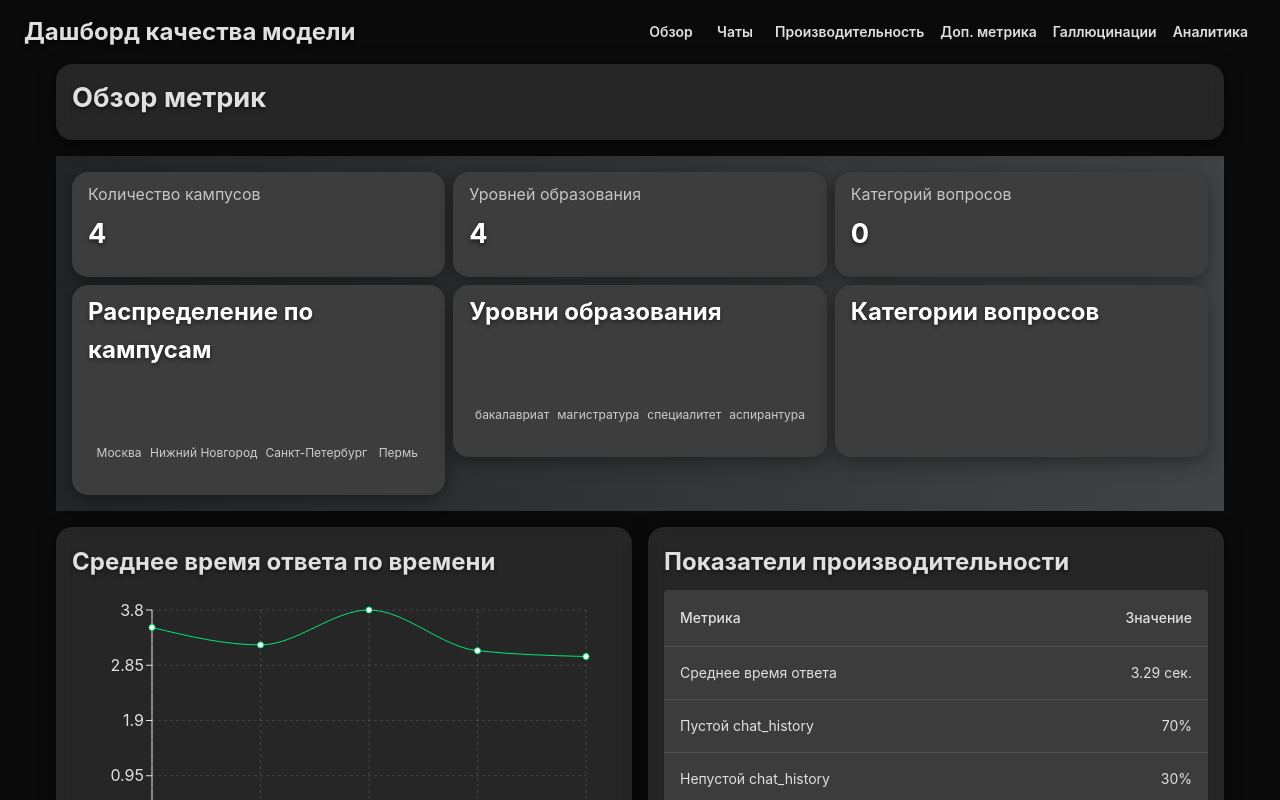
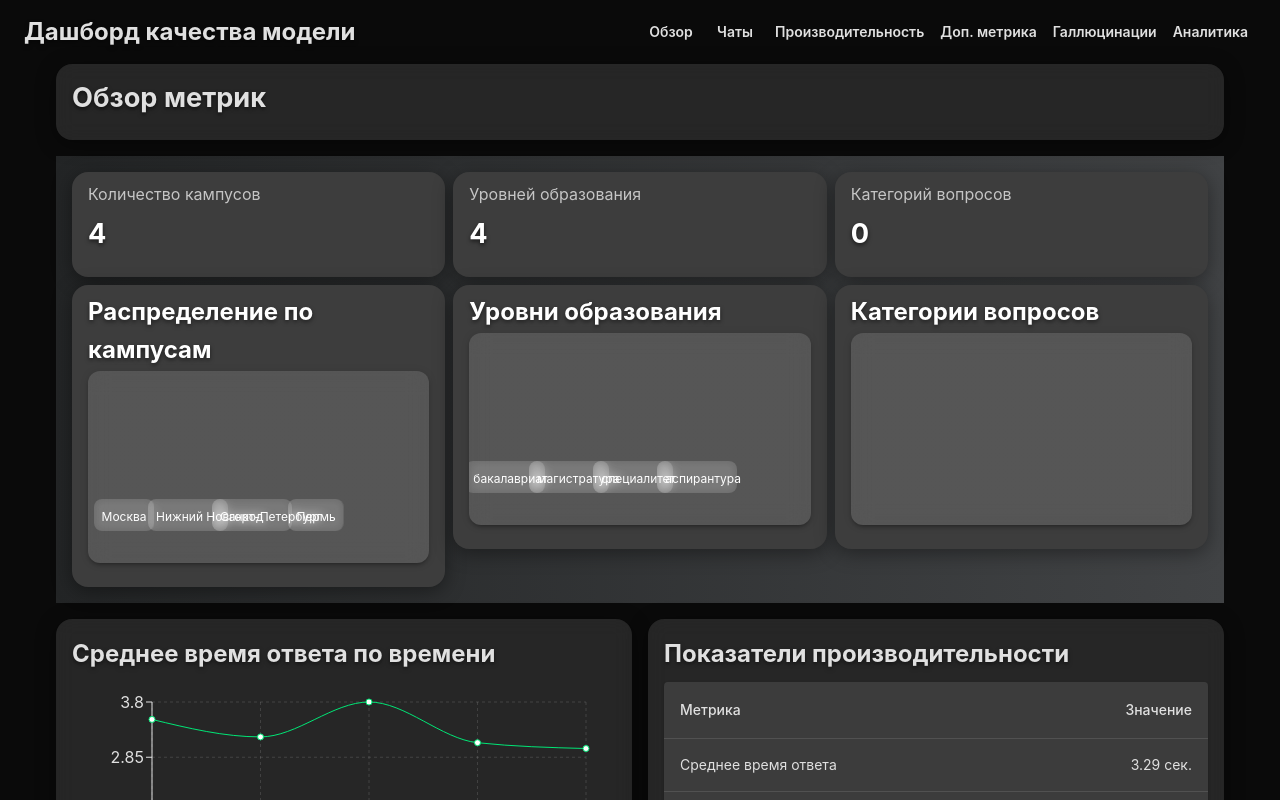
Before and after one commit to the-lamers/dashboard-for-AI-bot, a React (Vite) app in the folder frontend/: page / in a window 1280 px wide. Shown: the top 800 px of the page. Built offline with nearby package versions, Linux system fonts and the light colour scheme; no server answers.

Commit message:
refactor: refactor styles

```diff
--- a/frontend/src/pages/Review/components/ChartSection/BarChart.tsx
+++ b/frontend/src/pages/Review/components/ChartSection/BarChart.tsx
@@ -1,55 +1,113 @@
 import React from "react";
-import { Box, Typography } from "@mui/material";
+import { Box, Typography, Tooltip, Paper } from "@mui/material";
 
 interface BarChartProps {
   data: number[];
   labels: string[];
+  maxBarHeight?: number; // Возможность управлять высотой диаграммы
 }
 
-const BarChart: React.FC<BarChartProps> = ({ data, labels }) => {
+const BarChart: React.FC<BarChartProps> = ({
+  data,
+  labels,
+  maxBarHeight = 160,
+}) => {
+  // Находим максимум для пропорционального вычисления высоты столбцов
   const maxValue = Math.max(...data, 1);
 
   return (
+    <Paper
+      sx={{
+        p: 2,
+        borderRadius: 3,
+        bgcolor: "rgba(255,255,255,0.05)",
+        backdropFilter: "blur(10px)",
+        width: "100%",
+        overflowX: "auto",
+      }}
+      elevation={3}
+    >
       <Box
         display="flex"
         alignItems="flex-end"
-      justifyContent="center"
-      height="100px"
-      gap={1}
-      padding="8px"
+        gap={3}
+        sx={{
+          height: maxBarHeight,
+          minWidth: data.length * 60, // Минимальная ширина зависит от количества столбиков
+          pb: 2,
+        }}
       >
-      {data.map((value, index) => (
+        {data.map((value, index) => {
+          const barHeightPercent = (value / maxValue) * 100;
+
+          return (
             <Box
               key={index}
               display="flex"
               flexDirection="column"
               alignItems="center"
-          flex={1}
+              width="40px"
+              flex="none"
+              sx={{
+                // При наведении добавляем масштаб и тень
+                transition: "transform 0.2s ease, box-shadow 0.2s ease",
+                "&:hover": {
+                  transform: "scale(1.05)",
+                  boxShadow: "0 4px 12px rgba(255,255,255,0.2)",
+                },
+              }}
             >
-          {/* Столбик */}
+              <Tooltip
+                title={
+                  <Typography variant="body2" sx={{ color: "#fff" }}>
+                    {`${labels[index]}: ${value}`}
+                  </Typography>
+                }
+                arrow
+                placement="top"
+              >
                 <Box
                   sx={{
-              height: `${(value / maxValue) * 100}%`,
-              width: "20px",
-              background: "linear-gradient(180deg, #9C27B0 0%, #7B1FA2 100%)",
-              borderRadius: "4px",
-              transition: "height 0.3s ease, transform 0.2s ease",
-              cursor: "pointer",
-              "&:hover": {
-                transform: "scale(1.05)",
-              },
+                    height: `${barHeightPercent}%`,
+                    width: "100%",
+                    borderRadius: "8px 8px 0 0",
+                    background: "linear-gradient(135deg, #8E2DE2 0%, #4A00E0 100%)",
+                    boxShadow: "0 2px 6px rgba(0,0,0,0.2)",
+                    transition: "height 0.3s ease",
                   }}
                 />
-          {/* Подпись */}
+              </Tooltip>
+              {/* Подпись для столбца */}
+              <Box
+                sx={{
+                  mt: 1,
+                  px: 1,
+                  py: 0.5,
+                  borderRadius: 2,
+                  background: "rgba(255,255,255,0.1)",
+                  backdropFilter: "blur(5px)",
+                  maxWidth: "80px",
+                  textAlign: "center",
+                }}
+              >
                 <Typography
                   variant="caption"
-            sx={{ marginTop: "6px", color: "#ccc", whiteSpace: "nowrap" }}
+                  sx={{
+                    color: "#fff",
+                    whiteSpace: "nowrap",
+                    overflow: "hidden",
+                    textOverflow: "ellipsis",
+                  }}
+                  title={labels[index]} // Полный текст при наведении
                 >
                   {labels[index]}
                 </Typography>
               </Box>
-      ))}
             </Box>
+          );
+        })}
+      </Box>
+    </Paper>
   );
 };
 
```
Lines whose indentation alone changed are shown as unchanged.
